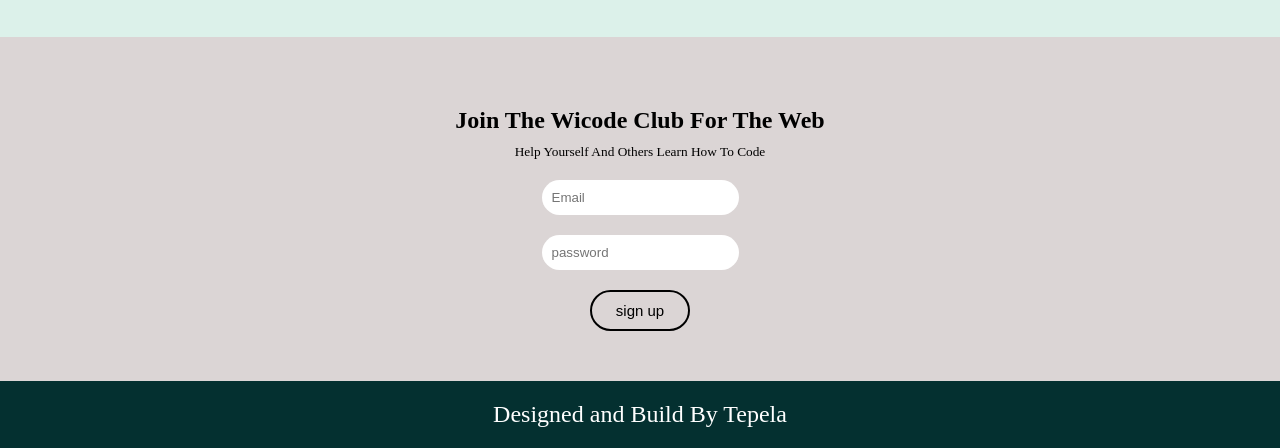
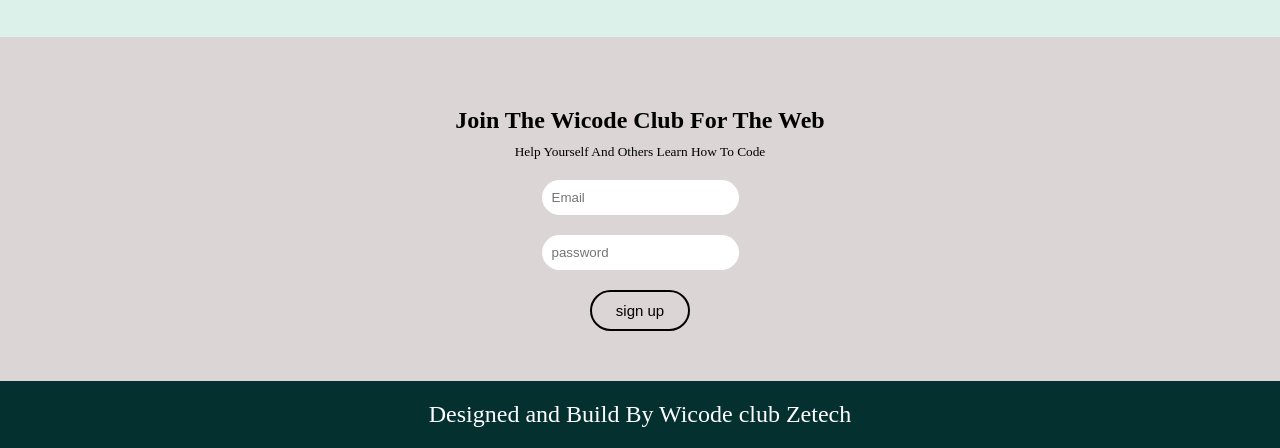
Before and after one commit to wicodeZU/wicode, a website: page public/index.html in a window 1280 px wide. Shown: the part 1865-2313 px from the top of the page. Drawn offline with Linux system fonts and the light colour scheme.

Commit message:
Fix: Footer

```diff
--- a/public/index.html
+++ b/public/index.html
@@ -170,7 +170,7 @@
         </section>
     </main>
     <footer>
-        <h2>Designed and Build By Tepela</h2>
+        <h2>Designed and Build By Wicode club Zetech</h2>
     </footer>
 </body>
 </html>
```
